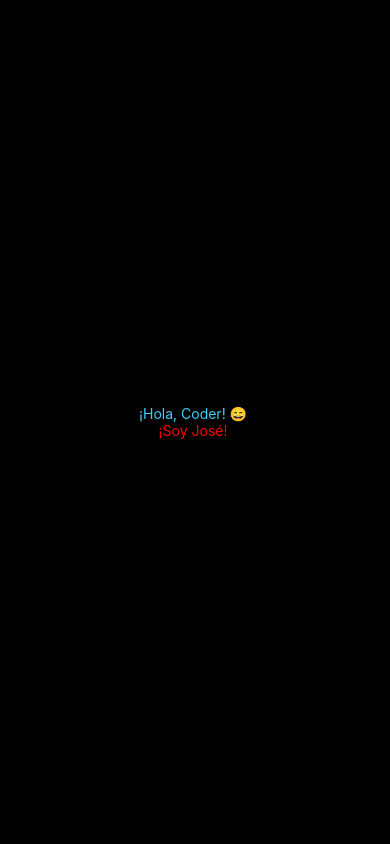
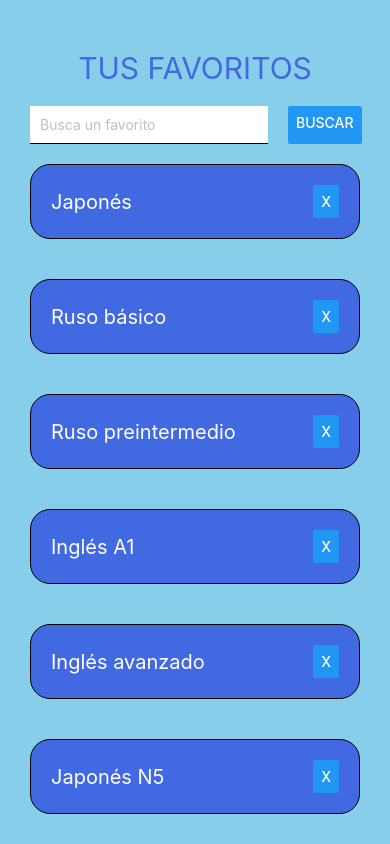
Before and after one commit to mirandajosee/Languide, a React Native app: screen / in a window 390 px wide. Shown: the top 844 px of the page. Built offline with nearby package versions, Linux system fonts and the light colour scheme.

Commit message:
Lista de favoritos

```diff
--- a/App.js
+++ b/App.js
@@ -1,11 +1,71 @@
 import { StatusBar } from 'expo-status-bar';
-import { StyleSheet, Text, View } from 'react-native';
+import { useState } from 'react';
+import { StyleSheet, Text,TextInput,Button,FlatList, View, Modal } from 'react-native';
 
 export default function App() {
+  const CoursesList = [{value: "Japonés", id: Math.random().toString()},{value: "Ruso básico", id: Math.random().toString()},{value: "Ruso preintermedio", id: Math.random().toString()},{value: "Inglés A1", id: Math.random().toString()}, {value: "Inglés avanzado", id: Math.random().toString()}, {value: "Japonés N5", id: Math.random().toString()},{value: "Japonés N4", id: Math.random().toString()}]
+  const [FavCoursesList,setFavCoursesList]= useState(CoursesList)
+  const [textInput,setTextInput] = useState('');
+  const [itemList,setItemList] = useState(FavCoursesList);
+  const [itemSelected, setItemSelected]=useState({});
+  const [modalVisible, setModalVisible] = useState(false)
+  const handleChangeText = (text) =>{setTextInput(text)};
+  const handleOnDelete = (item) => {
+    setModalVisible(true)
+    setItemSelected(item)
+  }
+  const handleConfirmDelete= () =>{
+    const {id} = itemSelected
+    setFavCoursesList(FavCoursesList.filter(item => item.id !== id))
+    setItemList(itemList.filter(item => item.id !== id))
+    setModalVisible(false)
+    setItemSelected({})
+  }
+  const handleSearch= (searchText) =>{
+    setTextInput('')
+    let filteredList = FavCoursesList.filter(function(item) {return item.value.includes(searchText)})
+    setItemList(filteredList)
+    setModalVisible(false)
+    setItemSelected({})
+  }
+
+  const handleViewFavs= () => {setItemList(FavCoursesList)}
+
   return (
     <View style={styles.container}>
-      <Text style={styles.text}>¡Hola, Coder! 😄 </Text>
-      <Text style={styles.red}>¡Soy José! </Text>
+      <View style={styles.actions}>
+        <Text style={styles.uppertext}>
+          TUS FAVORITOS
+        </Text>
+      </View>
+      <View style={styles.inputContainer}>
+        <TextInput style={styles.input} value={textInput} placeholder='Busca un favorito' placeholderTextColor={"silver"} onChangeText={handleChangeText}/>
+        <Button onPress={() => handleSearch(textInput)} title='Buscar' />
+      </View>
+
+      <FlatList data={itemList} renderItem={({item}) => (
+        <View style={styles.item}>
+        <Text style={{color: "white", fontSize:20}}>{item.value}</Text>
+        <Button onPress={() => handleOnDelete(item)} title='X' />
+        </View>
+      )} keyExtractor={item => item.id}/>
+
+      <Modal animationType='slide' visible={modalVisible} transparent={true} >
+        <View style={styles.modal}>
+          <View>
+            <Text style={styles.textwhite}>¿Está seguro de que desea eliminar?</Text>
+            <Text style={styles.textwhite}>{itemSelected.value}</Text>
+          </View>
+          <View>
+            <Button onPress={handleConfirmDelete} title="Confirmar" />
+          </View>
+        </View>
+      </Modal>
+      <View style={styles.actions}>
+        <Button onPress={handleViewFavs} title='favoritos' />
+
+      </View>
+
       <StatusBar style="auto" />
     </View>
   );
@@ -13,16 +73,59 @@ export default function App() {
 
 const styles = StyleSheet.create({
   container: {
-    flex: 1,
-    backgroundColor: '#000',
-    alignItems: 'center',
-    justifyContent: 'center',
-    textDecorationColor: "#fff"
+    //alignContent: 'flex-start',
+    backgroundColor: 'skyblue',
+    //alignItems: 'center',
+    padding: 30
   },
-  text: {
-    color: '#41cdf4',
+  inputContainer:{
+    flexDirection: "row",
   },
-  red:{
-    color: "red",
+  input:{
+    borderBottomColor:"black",
+    flex:1,
+    borderBottomWidth: 1,
+    marginRight:20,
+    color: "black",
+    backgroundColor: "white",
+    padding: 10,
   },
+  item:{
+    padding: 20,
+    marginVertical: 20,
+    borderColor: 'black',
+    borderWidth: 1,
+    borderRadius: 20,
+    backgroundColor: "royalblue",
+    flexDirection: "row",
+    alignItems: "center",
+    justifyContent: "space-between",
+  },
+  modal: {
+    backgroundColor: "darkred",
+    padding: 10,
+    alignItems: "center",
+    alignContent: "center",
+    borderColor: "black",
+    justifyContent: "center",
+    borderWidth: 1,
+    borderRadius: 20,
+    marginHorizontal: 30,
+  },
+  textwhite: {
+    fontSize: 20,
+    color: "white",
+    alignItems: "center",
+    marginVertical: 10,
+  },
+  actions:{
+    flexDirection: "row",
+    justifyContent: "space-around",
+  },
+  uppertext:{
+    alignItems:"center",
+    fontSize:30,
+    color: "royalblue",
+    marginVertical: 20,
+  }
 });
```
